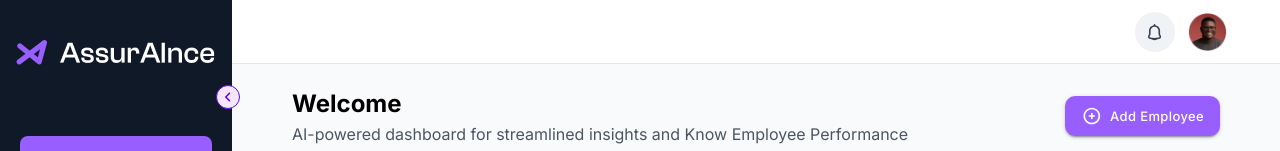
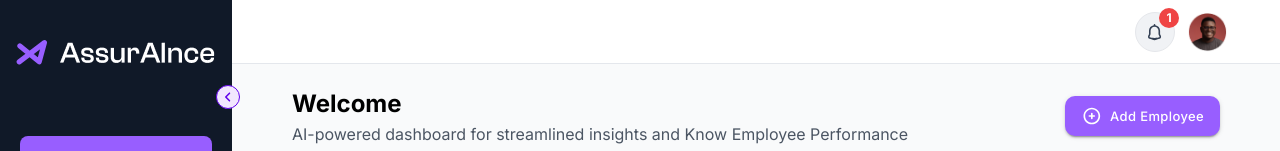
Before and after one commit to akatsuki-23/assurAInce-ui, a React (Create React App) app: page /#/home in a window 1280 px wide. Shown: the top 151 px of the page. Built offline with nearby package versions, Linux system fonts and the light colour scheme; no server answers; sample sign-in values are in the browser's storage.

Commit message:
notification dropdown created

```diff
--- a/src/components/top-bar/Topbar.jsx
+++ b/src/components/top-bar/Topbar.jsx
@@ -1,11 +1,44 @@
-import { NotificationIcon } from "../icons";
+import { useState } from "react";
+import { CalendarIcon, NotificationIcon } from "../icons";
 
 const Topbar = () => {
+  const [showNotifiction, setShowNotification] = useState(false);
+
+  const handleClick = () => {
+    setShowNotification((prev) => !prev);
+  };
+
   return (
     <div className="h-[70px] bg-white w-full border-b-[1px] border-[#E4E7EC] px-[53px] items-center">
       <div className="flex items-center justify-end h-full flex-row gap-3">
-        <div className="w-10 h-10 bg-[#F0F2F5] flex justify-center items-center rounded-full">
-          <NotificationIcon className="w-5 h-5"/>
+        <div className="relative">
+          <div
+            className="relative w-10 h-10 bg-[#F0F2F5] flex justify-center items-center border boder-gray-200 duration-200 rounded-full cursor-pointer group hover:bg-purple0 hover:border-purple5"
+            onClick={handleClick}
+          >
+            <div className="w-5 h-5 bg-red-500 rounded-full absolute top-0 right-0 translate-x-1/4 -translate-y-1/4 flex items-center justify-center text-white text-xs font-bold">1</div>
+            <NotificationIcon className="w-5 h-5 " />
+          </div>
+          <div
+            className={`absolute z-10 bg-white border border-gray-200 rounded-lg w-[400px] shadow-lg right-0 top-12 ${
+              showNotifiction ? "block" : "hidden"
+            }`}
+          >
+            <div className="text-lg font-bold  p-5 border-b border-gray-200">
+              Notifications
+            </div>
+            <div className="flex items-center space-x-5 p-5 hover:bg-gray-50 cursor-pointer">
+              <div className="rounded-full min-w-[48px] min-h-[48px] bg-gray-200 flex items-center justify-center">
+                <CalendarIcon className="w-5 h-5 " />
+              </div>
+              <div>
+                <div className="font-bold">Reminder </div>
+                <div className="text-gray-600">
+                  Please fill out the feedback form for project completion.
+                </div>
+              </div>
+            </div>
+          </div>
         </div>
         <img src="images/profile.png" alt="" className="w-10 h-10" />
       </div>
```
